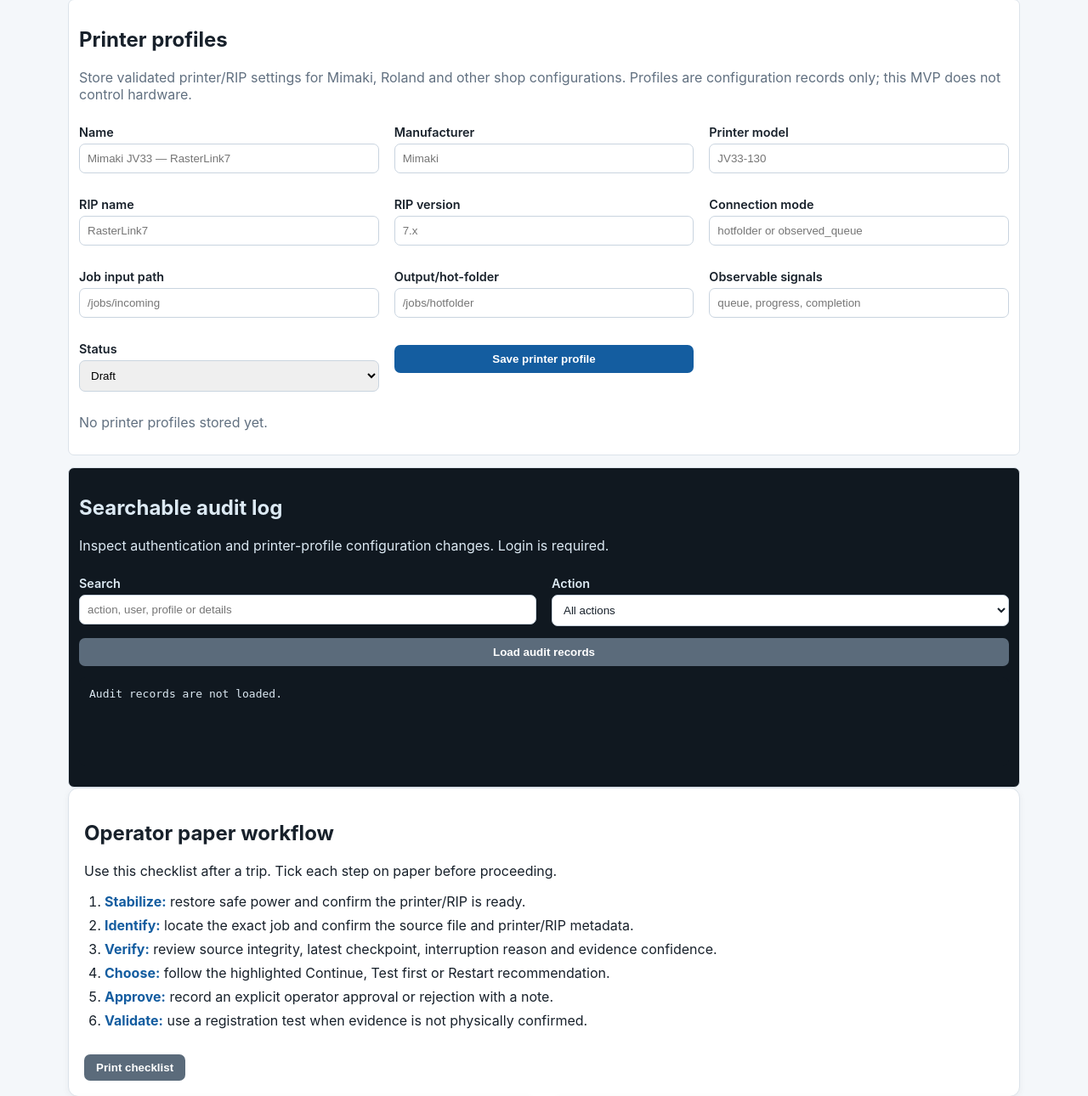
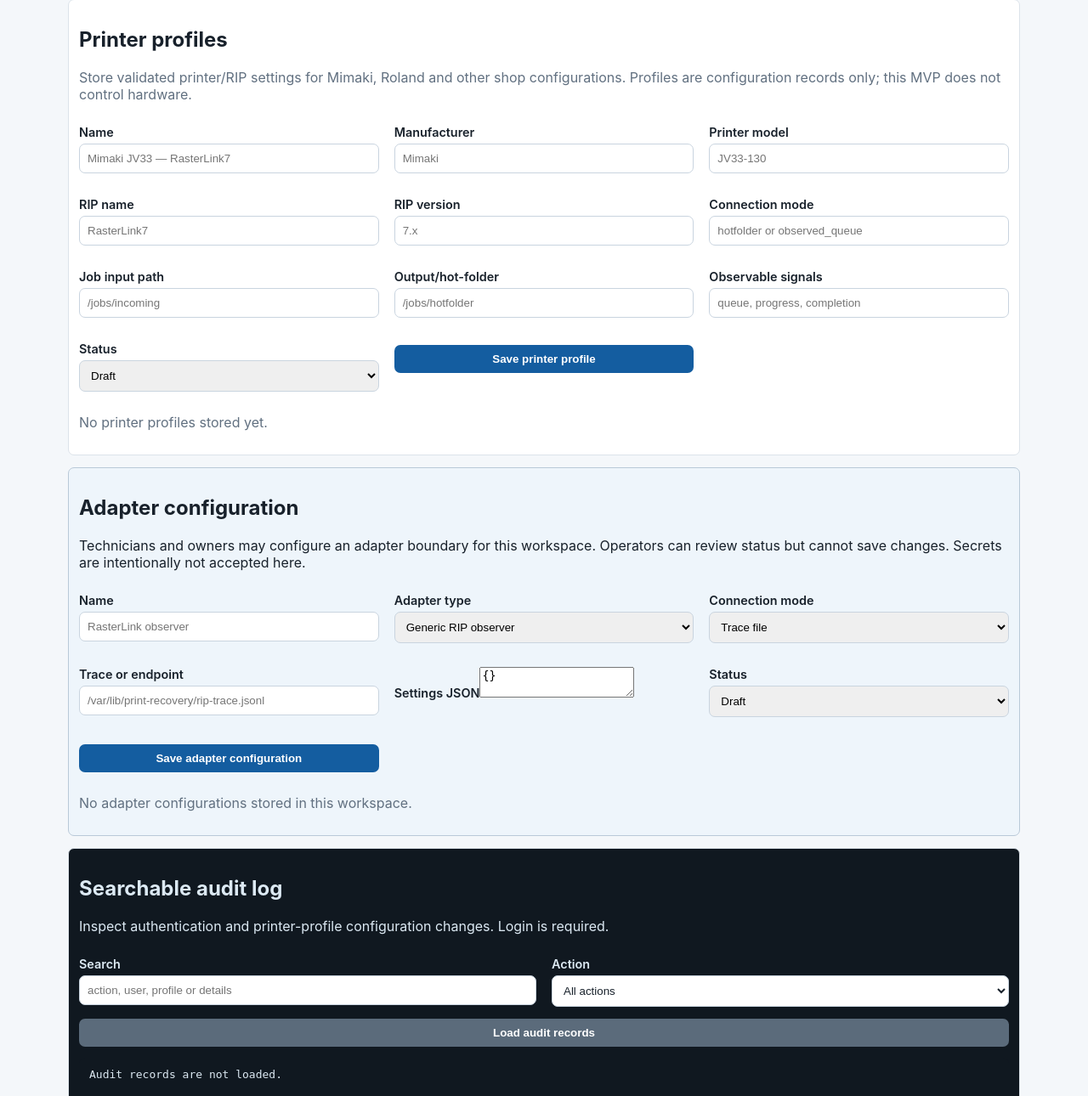
Before and after one commit to akameredon/print-recovery-mvp, a Flask app: page / in a window 1280 px wide. Shown: the part 574-1864 px from the top of the page at 85% size. Run offline with Flask 3, Linux system fonts and the light colour scheme; data that the repository does not hold is empty; some libraries are stand-ins or nearby versions.

Commit message:
Day 67: protect adapter configuration

```diff
--- a/app.py
+++ b/app.py
@@ -863,6 +863,237 @@ def retire_printer_profile(profile_id):
     if not updated:
         return error_response("Printer profile not found", 404, "PROFILE_NOT_FOUND")
     return jsonify(profile_id=profile_id, status="retired")
+
+
+ADAPTER_TYPES = {"generic_rip_observer", "simulated_adapter", "hotfolder_observer"}
+ADAPTER_CONNECTION_MODES = {"trace_file", "hotfolder", "observed_queue"}
+
+
+def adapter_payload(payload):
+    name = str(payload.get("name", "")).strip()
+    adapter_type = str(payload.get("adapter_type", "")).strip().lower()
+    connection_mode = str(payload.get("connection_mode", "")).strip().lower()
+    trace_or_endpoint = str(payload.get("trace_or_endpoint", "")).strip()
+    status = str(payload.get("status", "draft")).strip().lower() or "draft"
+    if not name or len(name) > 120:
+        return None, error_response(
+            "adapter name is required and must be 120 characters or fewer",
+            400,
+            "INVALID_ADAPTER_CONFIGURATION",
+        )
+    if adapter_type not in ADAPTER_TYPES:
+        return None, error_response(
+            "unsupported adapter_type", 400, "INVALID_ADAPTER_CONFIGURATION"
+        )
+    if connection_mode not in ADAPTER_CONNECTION_MODES or not trace_or_endpoint:
+        return None, error_response(
+            "connection_mode and trace_or_endpoint are required",
+            400,
+            "INVALID_ADAPTER_CONFIGURATION",
+        )
+    if status not in {"draft", "ready", "retired"}:
+        return None, error_response(
+            "status must be draft, ready or retired", 400, "INVALID_ADAPTER_CONFIGURATION"
+        )
+    settings = payload.get("settings", {})
+    if isinstance(settings, str):
+        try:
+            settings = json.loads(settings)
+        except json.JSONDecodeError:
+            return None, error_response(
+                "settings must be a JSON object", 400, "INVALID_ADAPTER_CONFIGURATION"
+            )
+    if not isinstance(settings, dict):
+        return None, error_response(
+            "settings must be a JSON object", 400, "INVALID_ADAPTER_CONFIGURATION"
+        )
+    forbidden = {"password", "secret", "token", "api_key", "private_key"}
+    if any(any(term in str(key).lower() for term in forbidden) for key in settings):
+        return None, error_response(
+            "secrets are not stored in adapter configuration", 400, "SECRET_NOT_ALLOWED"
+        )
+    return {
+        "name": name,
+        "adapter_type": adapter_type,
+        "printer_profile_id": str(payload.get("printer_profile_id", "")).strip() or None,
+        "connection_mode": connection_mode,
+        "trace_or_endpoint": trace_or_endpoint,
+        "settings": settings,
+        "status": status,
+        "enabled": bool(payload.get("enabled", False)),
+    }, None
+
+
+def public_adapter(row):
+    item = row_dict(row)
+    if item:
+        item["settings"] = json.loads(item["settings"] or "{}")
+        item["enabled"] = bool(item["enabled"])
+    return item
+
+
+@app.get("/api/adapter-configurations")
+def adapter_configurations_list():
+    conn = db()
+    actor = current_user(conn)
+    if not actor:
+        conn.close()
+        return error_response("Authentication is required", 401, "AUTHENTICATION_REQUIRED")
+    items = [
+        public_adapter(row)
+        for row in conn.execute(
+            "SELECT * FROM adapter_configurations WHERE workspace_id=? AND status!='retired' ORDER BY name",
+            (actor["workspace_id"],),
+        ).fetchall()
+    ]
+    conn.close()
+    return jsonify(configurations=items, count=len(items))
+
+
+@app.post("/api/adapter-configurations")
+def create_adapter_configuration():
+    conn = db()
+    actor, auth_error = require_roles(conn, {"technician", "owner"})
+    if auth_error:
+        conn.close()
+        return auth_error
+    values, error = adapter_payload(request.get_json(silent=True) or request.form)
+    if error:
+        conn.close()
+        return error
+    item_id = uuid.uuid4().hex[:12]
+    try:
+        conn.execute(
+            """INSERT INTO adapter_configurations(id,workspace_id,name,adapter_type,printer_profile_id,connection_mode,trace_or_endpoint,settings,status,enabled,created_at,updated_at)
+            VALUES(?,?,?,?,?,?,?,?,?,?,?,?)""",
+            (
+                item_id,
+                actor["workspace_id"],
+                values["name"],
+                values["adapter_type"],
+                values["printer_profile_id"],
+                values["connection_mode"],
+                values["trace_or_endpoint"],
+                json.dumps(values["settings"], sort_keys=True),
+                values["status"],
+                int(values["enabled"]),
+                now(),
+                now(),
+            ),
+        )
+        record_audit(
+            conn,
+            "ADAPTER_CONFIGURATION_CREATED",
+            "adapter_configuration",
+            item_id,
+            {"name": values["name"], "adapter_type": values["adapter_type"]},
+            actor=actor,
+        )
+        conn.commit()
+    except sqlite3.IntegrityError:
+        conn.rollback()
+        conn.close()
+        return error_response(
+            "adapter configuration name already exists in this workspace",
+            409,
+            "ADAPTER_CONFIGURATION_EXISTS",
+        )
+    item = public_adapter(
+        conn.execute("SELECT * FROM adapter_configurations WHERE id=?", (item_id,)).fetchone()
+    )
+    conn.close()
+    return jsonify(configuration=item), 201
+
+
+@app.patch("/api/adapter-configurations/<configuration_id>")
+def update_adapter_configuration(configuration_id):
+    conn = db()
+    actor, auth_error = require_roles(conn, {"technician", "owner"})
+    if auth_error:
+        conn.close()
+        return auth_error
+    values, error = adapter_payload(request.get_json(silent=True) or request.form)
+    if error:
+        conn.close()
+        return error
+    if not conn.execute(
+        "SELECT 1 FROM adapter_configurations WHERE id=? AND workspace_id=?",
+        (configuration_id, actor["workspace_id"]),
+    ).fetchone():
+        conn.close()
+        return error_response(
+            "adapter configuration not found", 404, "ADAPTER_CONFIGURATION_NOT_FOUND"
+        )
+    try:
+        conn.execute(
+            """UPDATE adapter_configurations SET name=?,adapter_type=?,printer_profile_id=?,connection_mode=?,trace_or_endpoint=?,settings=?,status=?,enabled=?,updated_at=? WHERE id=? AND workspace_id=?""",
+            (
+                values["name"],
+                values["adapter_type"],
+                values["printer_profile_id"],
+                values["connection_mode"],
+                values["trace_or_endpoint"],
+                json.dumps(values["settings"], sort_keys=True),
+                values["status"],
+                int(values["enabled"]),
+                now(),
+                configuration_id,
+                actor["workspace_id"],
+            ),
+        )
+        record_audit(
+            conn,
+            "ADAPTER_CONFIGURATION_UPDATED",
+            "adapter_configuration",
+            configuration_id,
+            {"name": values["name"], "adapter_type": values["adapter_type"]},
+            actor=actor,
+        )
+        conn.commit()
+    except sqlite3.IntegrityError:
+        conn.rollback()
+        conn.close()
+        return error_response(
+            "adapter configuration name already exists in this workspace",
+            409,
+            "ADAPTER_CONFIGURATION_EXISTS",
+        )
+    item = public_adapter(
+        conn.execute(
+            "SELECT * FROM adapter_configurations WHERE id=?", (configuration_id,)
+        ).fetchone()
+    )
+    conn.close()
+    return jsonify(configuration=item)
+
+
+@app.delete("/api/adapter-configurations/<configuration_id>")
+def retire_adapter_configuration(configuration_id):
+    conn = db()
+    actor, auth_error = require_roles(conn, {"technician", "owner"})
+    if auth_error:
+        conn.close()
+        return auth_error
+    updated = conn.execute(
+        "UPDATE adapter_configurations SET status='retired',enabled=0,updated_at=? WHERE id=? AND workspace_id=?",
+        (now(), configuration_id, actor["workspace_id"]),
+    ).rowcount
+    if updated:
+        record_audit(
+            conn,
+            "ADAPTER_CONFIGURATION_RETIRED",
+            "adapter_configuration",
+            configuration_id,
+            {},
+            actor=actor,
+        )
+    conn.commit()
+    conn.close()
+    if not updated:
+        return error_response(
+            "adapter configuration not found", 404, "ADAPTER_CONFIGURATION_NOT_FOUND"
+        )
+    return jsonify(configuration_id=configuration_id, status="retired")
 
 
 JOB_FILTERS = {
@@ -967,6 +1198,13 @@ def index():
                 "SELECT * FROM printer_profiles WHERE active=1 ORDER BY name"
             ).fetchall()
         ]
+        adapters = [
+            public_adapter(row)
+            for row in conn.execute(
+                "SELECT * FROM adapter_configurations WHERE workspace_id=? AND status!='retired' ORDER BY name",
+                (current_workspace_id(conn),),
+            ).fetchall()
+        ]
         conn.close()
     except ValueError as error:
         return error_response(str(error), 400, "INVALID_JOB_QUERY")
@@ -976,6 +1214,7 @@ def index():
         users=users,
         active_user=active_user,
         profiles=profiles,
+        adapters=adapters,
         checkpoint_interval_mm=CONFIG["checkpoint_interval_mm"],
         **values,
     )
--- a/templates/index.html
+++ b/templates/index.html
@@ -37,6 +37,7 @@
     .profile-item { padding:8px; border:1px solid #dce3ea; border-radius:6px; background:#f7fafc; }
     .audit-panel { margin-top:14px; padding:12px; border:1px solid #dce3ea; border-radius:7px; background:#101820; color:#dce9f3; }
     .audit-panel input, .audit-panel select { color:#18212b; background:white; }
+    .adapter-panel { margin-top:14px; padding:12px; border:1px solid #b9c9d8; border-radius:7px; background:#eef5fb; }
     .continuation-preview { margin-top:10px; padding:10px; border:1px solid #dce3ea; border-radius:7px; background:#f7fafc; }
     .continuation-preview img { max-width:100%; height:auto; display:block; border:1px solid #c9d4df; }
     .action-cards { display:grid; grid-template-columns:repeat(3,1fr); gap:8px; margin-top:10px; }
@@ -91,6 +92,23 @@
     </form>
     <div class="profile-list" aria-live="polite">
       {% if profiles %}{% for profile in profiles %}<div class="profile-item"><strong>{{ profile.name }}</strong> — {{ profile.manufacturer }} {{ profile.printer_model }} / {{ profile.rip_name }} {{ profile.rip_version }}<br><span class="muted">{{ profile.status }} · assisted_only · signals: {{ profile.observable_signals|join(', ') if profile.observable_signals else 'none recorded' }}</span></div>{% endfor %}{% else %}<p class="muted">No printer profiles stored yet.</p>{% endif %}
+    </div>
+  </section>
+
+  <section class="adapter-panel" aria-labelledby="adapter-title">
+    <h2 id="adapter-title">Adapter configuration</h2>
+    <p>Technicians and owners may configure an adapter boundary for this workspace. Operators can review status but cannot save changes. Secrets are intentionally not accepted here.</p>
+    <form onsubmit="createAdapterConfiguration(event)" class="grid">
+      <label>Name<input id="adapter-name" required placeholder="RasterLink observer"></label>
+      <label>Adapter type<select id="adapter-type"><option value="generic_rip_observer">Generic RIP observer</option><option value="simulated_adapter">Simulated adapter</option><option value="hotfolder_observer">Hot-folder observer</option></select></label>
+      <label>Connection mode<select id="adapter-mode"><option value="trace_file">Trace file</option><option value="hotfolder">Hot-folder</option><option value="observed_queue">Observed queue</option></select></label>
+      <label>Trace or endpoint<input id="adapter-endpoint" required placeholder="/var/lib/print-recovery/rip-trace.jsonl"></label>
+      <label>Settings JSON<textarea id="adapter-settings">{}</textarea></label>
+      <label>Status<select id="adapter-status"><option value="draft">Draft</option><option value="ready">Ready</option></select></label>
+      <div><button type="submit">Save adapter configuration</button></div>
+    </form>
+    <div class="profile-list" aria-live="polite">
+      {% if adapters %}{% for adapter in adapters %}<div class="profile-item"><strong>{{ adapter.name }}</strong> — {{ adapter.adapter_type }} / {{ adapter.connection_mode }}<br><span class="muted">{{ adapter.status }} · {{ 'enabled' if adapter.enabled else 'disabled' }} · {{ adapter.trace_or_endpoint }}</span></div>{% endfor %}{% else %}<p class="muted">No adapter configurations stored in this workspace.</p>{% endif %}
     </div>
   </section>
 
@@ -232,6 +250,15 @@
     {% endfor %}
   </section>
 <script>
+async function createAdapterConfiguration(event) {
+  event.preventDefault();
+  let settings;
+  try { settings = JSON.parse(document.getElementById('adapter-settings').value || '{}'); } catch (error) { document.getElementById('audit-output').textContent = 'Settings must be valid JSON.'; return; }
+  const payload = {name: document.getElementById('adapter-name').value, adapter_type: document.getElementById('adapter-type').value, connection_mode: document.getElementById('adapter-mode').value, trace_or_endpoint: document.getElementById('adapter-endpoint').value, settings, status: document.getElementById('adapter-status').value, enabled: false};
+  const r = await fetch('/api/adapter-configurations', {method:'POST', headers:{'Content-Type':'application/json'}, body:JSON.stringify(payload)});
+  const body = await r.json();
+  if (r.ok) location.reload(); else document.getElementById('audit-output').textContent = body.message || 'Unable to save adapter configuration.';
+}
 async function loadAuditLog() {
   const params = new URLSearchParams();
   const q = document.getElementById('audit-q').value;
```
Also changed, not shown: docs/day-67-technician-adapter-configuration.md (added, +35 -0 lines), migrations.py (+23 -0 lines), test_adapter_configurations.py (added, +107 -0 lines), test_diagnostics.py (+14 -1 lines), test_migrations.py (+7 -4 lines).
